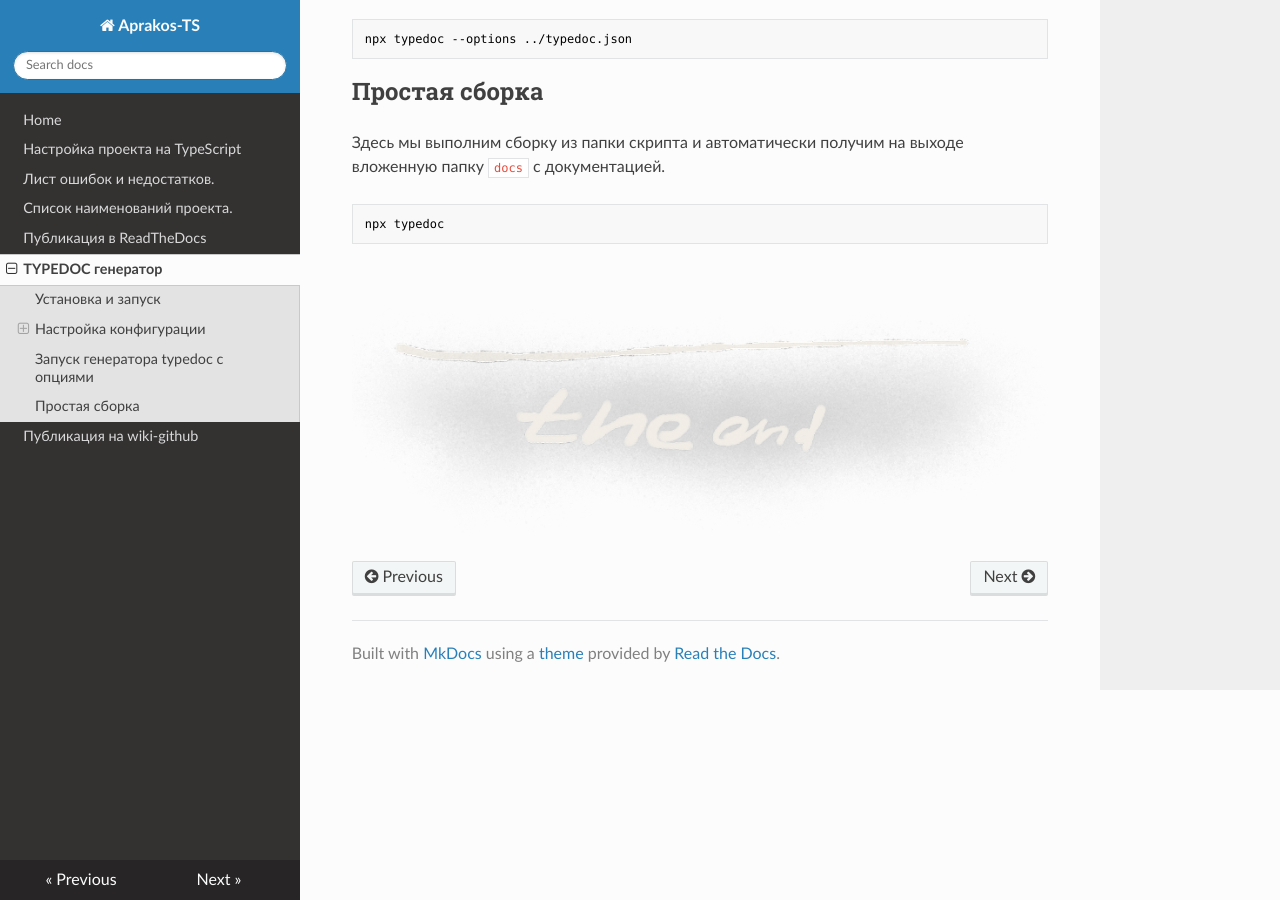
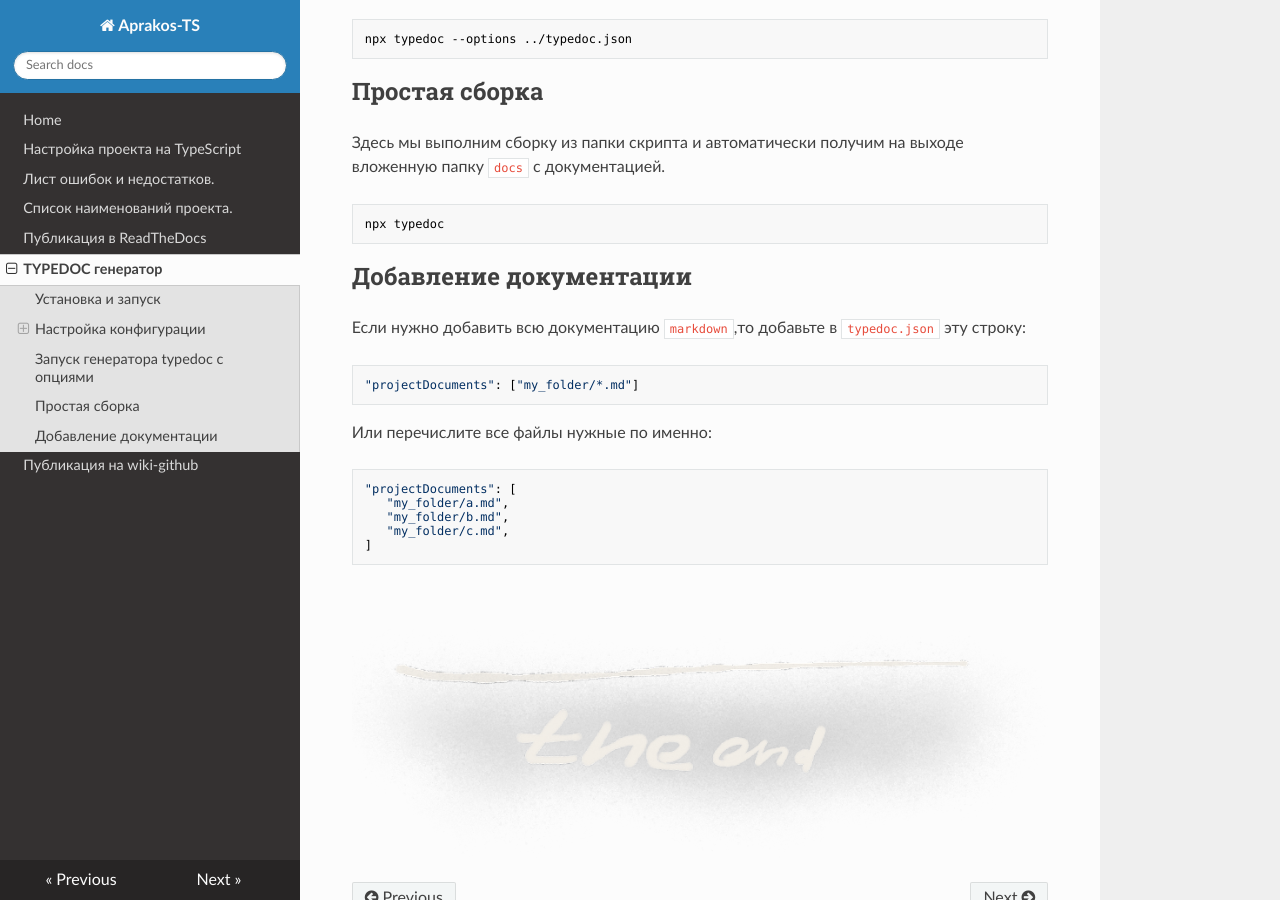
Before and after one commit to a374ru/aprakos-ts, an MkDocs documentation site: the page built from docs/typedoc.md, in a window 1280 px wide and 900 px high, scrolled down 1119 px. Built offline with MkDocs 1.6.1, drawn with Linux system fonts in a browser that asks for light colours; nearby versions of some CDN libraries.

Commit message:
Add content

````diff
--- a/docs/typedoc.md
+++ b/docs/typedoc.md
@@ -50,5 +50,23 @@ npx typedoc --options ../typedoc.json
 npx typedoc
 ```
 
+## Добавление документации
+
+Если нужно добавить всю документацию `markdown`,то добавьте в `typedoc.json` эту строку:
+
+```sh
+"projectDocuments": ["my_folder/*.md"]
+```
+
+Или перечислите все файлы нужные по именно:
+
+```sh
+"projectDocuments": [
+   "my_folder/a.md",
+   "my_folder/b.md",
+   "my_folder/c.md",
+]
+```
+
 <br><br>
 ![img](assets/img/the_end.png)
````
Also changed, not shown: 1 other file.
